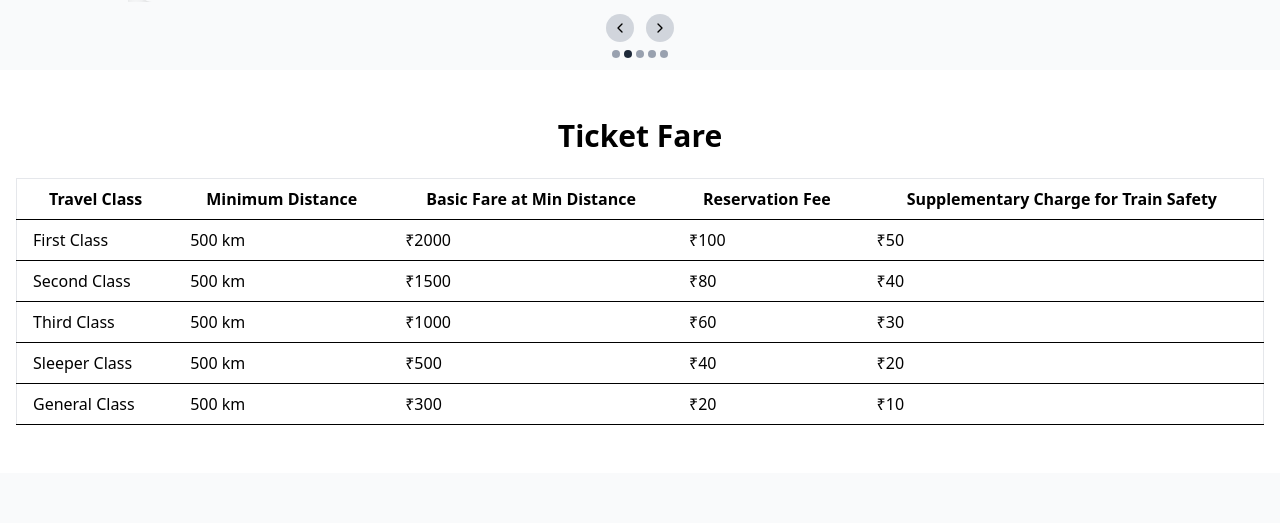
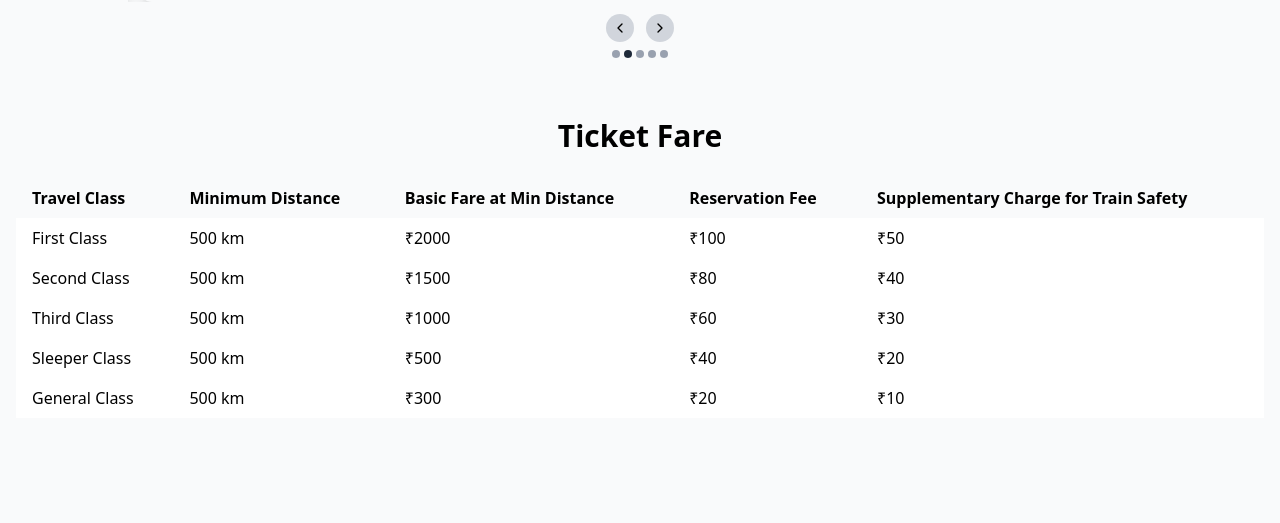
Before and after one commit to kiranmore2404/icp9.0-react-group-project-4, a React (Vite) app: page / in a window 1280 px wide. Shown: the part 706-1229 px from the top of the page. Built offline with nearby package versions, Linux system fonts and the light colour scheme.

Commit message:
trainfair section improved

```diff
--- a/src/components/trainFair.jsx
+++ b/src/components/trainFair.jsx
@@ -38,28 +38,28 @@ const TicketFareSection = () => {
   ];
 
   return (
-      <section className="bg-white py-12 mb-12">
+    <section className="bg-gray-50 py-12 mb-12">
       <div className="container mx-auto px-4">
         <h2 className="text-3xl font-bold mb-6 text-center">Ticket Fare</h2>
         <div className="overflow-x-auto">
-            <table className="min-w-full bg-white border border-gray-200">
+          <table className="min-w-full bg-white">
             <thead>
-                <tr>
-                  <th className="py-2 px-4 border-b">Travel Class</th>
-                  <th className="py-2 px-4 border-b">Minimum Distance</th>
-                  <th className="py-2 px-4 border-b">Basic Fare at Min Distance</th>
-                  <th className="py-2 px-4 border-b">Reservation Fee</th>
-                  <th className="py-2 px-4 border-b">Supplementary Charge for Train Safety</th>
+              <tr className="bg-gray-50">
+                <th className="py-2 px-4 text-left">Travel Class</th>
+                <th className="py-2 px-4 text-left">Minimum Distance</th>
+                <th className="py-2 px-4 text-left">Basic Fare at Min Distance</th>
+                <th className="py-2 px-4 text-left">Reservation Fee</th>
+                <th className="py-2 px-4 text-left">Supplementary Charge for Train Safety</th>
               </tr>
             </thead>
             <tbody>
               {fareData.map((fare, index) => (
-                  <tr key={index}>
-                    <td className="py-2 px-4 border-b">{fare.class}</td>
-                    <td className="py-2 px-4 border-b">{fare.minDistance}</td>
-                    <td className="py-2 px-4 border-b">{fare.basicFare}</td>
-                    <td className="py-2 px-4 border-b">{fare.resFee}</td>
-                    <td className="py-2 px-4 border-b">{fare.suppCharge}</td>
+                <tr key={index} className="hover:bg-gray-100">
+                  <td className="py-2 px-4">{fare.class}</td>
+                  <td className="py-2 px-4">{fare.minDistance}</td>
+                  <td className="py-2 px-4">{fare.basicFare}</td>
+                  <td className="py-2 px-4">{fare.resFee}</td>
+                  <td className="py-2 px-4">{fare.suppCharge}</td>
                 </tr>
               ))}
             </tbody>
```
Lines whose indentation alone changed are shown as unchanged.
